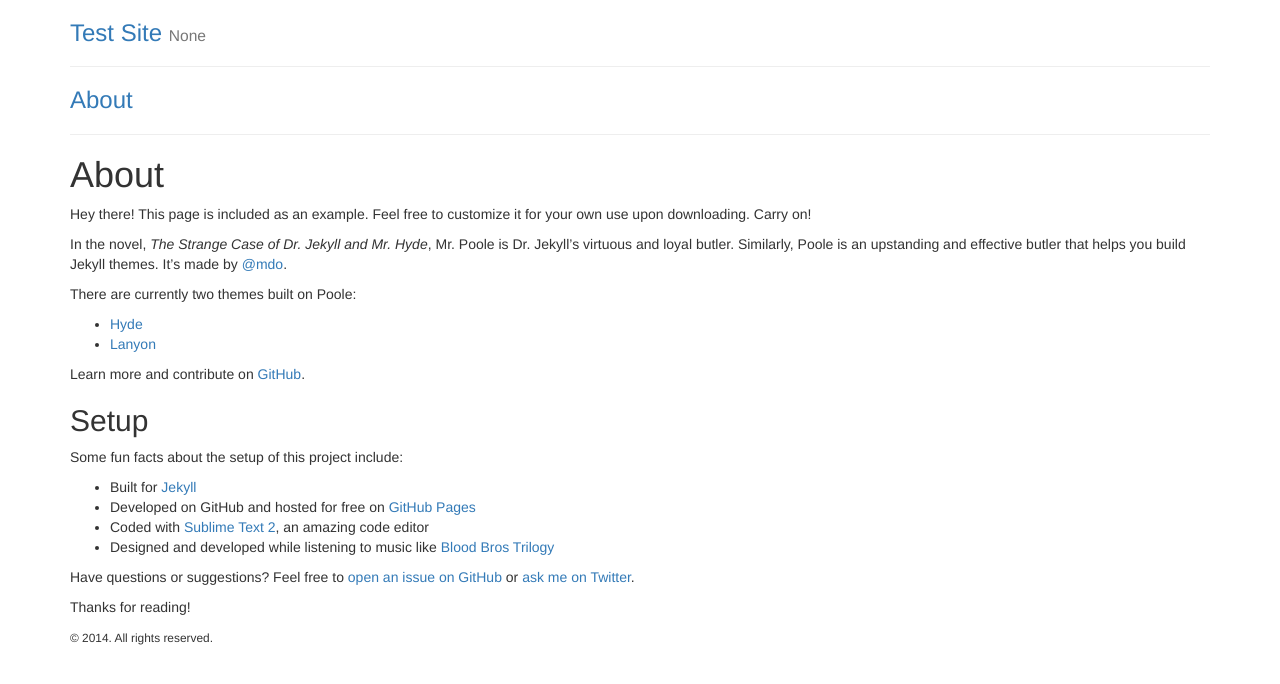
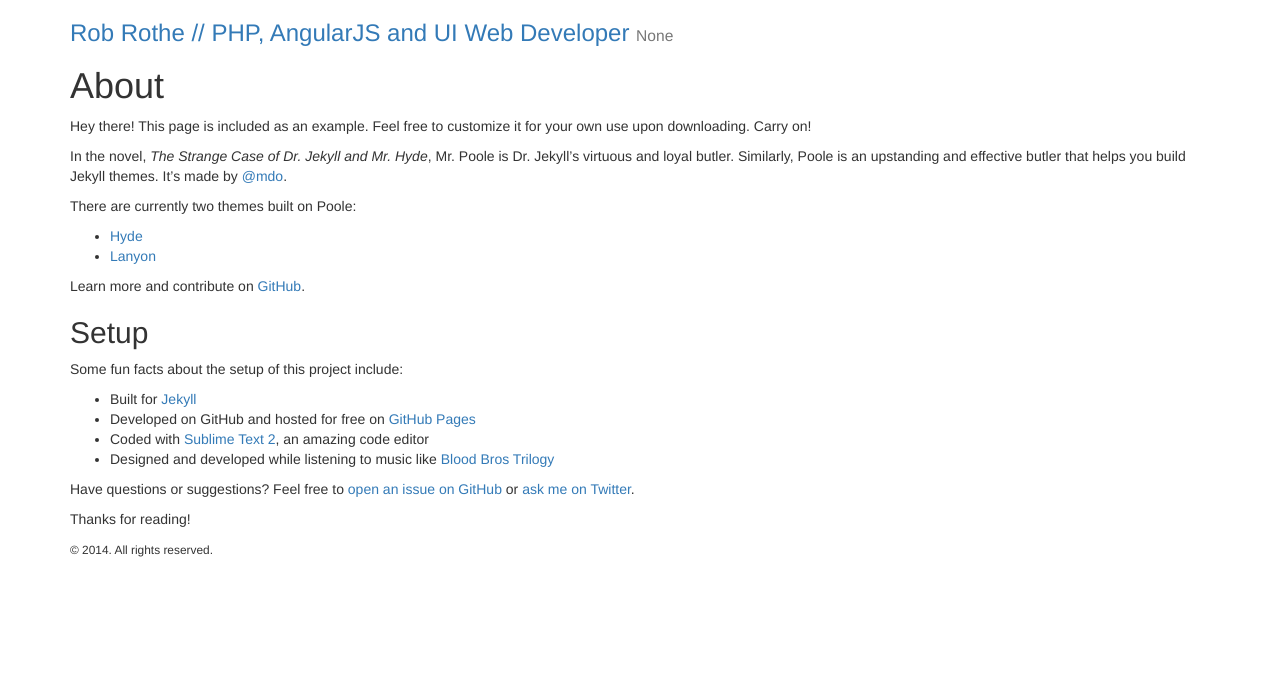
Before and after one commit to robrothedev/robrothedev.github.io, a Jekyll site: the page built from about.md, in a window 1280 px wide. Shown: the top 684 px of the page. Built offline with Jekyll 4.4.1, drawn with Linux system fonts in a browser that asks for light colours; nearby versions of some CDN libraries.

Commit message:
Updating config

```diff
--- a/_config.yml
+++ b/_config.yml
@@ -3,15 +3,15 @@ permalink:        pretty
 relative_permalinks: true
 
 # Setup
-title:            Test Site
+title:            Rob Rothe // PHP, AngularJS and UI Web Developer
 tagline:          None
 url:              http://robrothedev.github.io
 paginate:         1
 baseurl:          http://robrothedev.github.io/
 author:
-  name:           Mark Otto
-  url:            https://twitter.com/mdo
-  email:          markdotto@gmail.com
+  name:           Rob Rothe
+  url:            https://twitter.com/robrothedev
+  email:          robrothe@gmail.com
 
 # Custom vars
 version:          1.0.0
--- a/_layouts/default.html
+++ b/_layouts/default.html
@@ -10,9 +10,6 @@
         <h3 class="masthead-title">
           <a href="{{ site.baseurl }}" title="Home">{{ site.title }}</a>
           <small>{{ site.tagline }}</small>
-          <hr>
-          <a href="{{ site.baseurl }}/about/">About</a>
-          <hr>
         </h3>
       </header>
 
```
